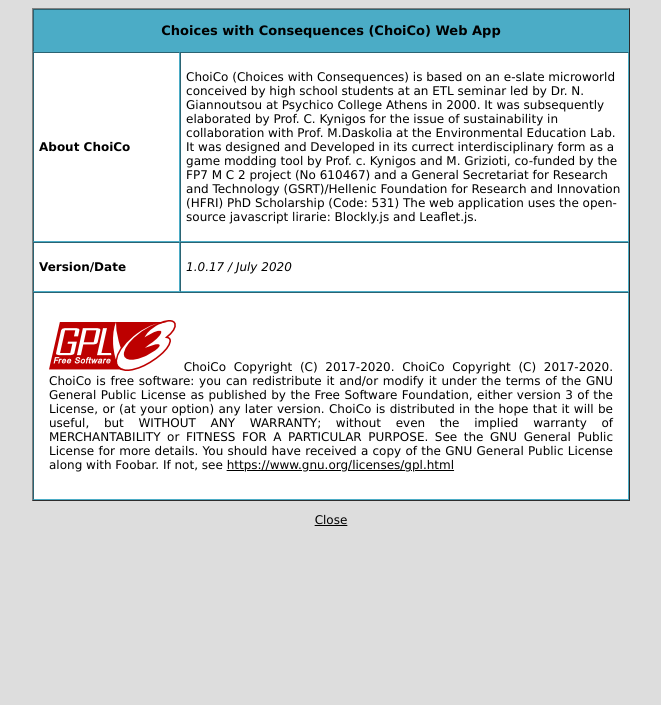
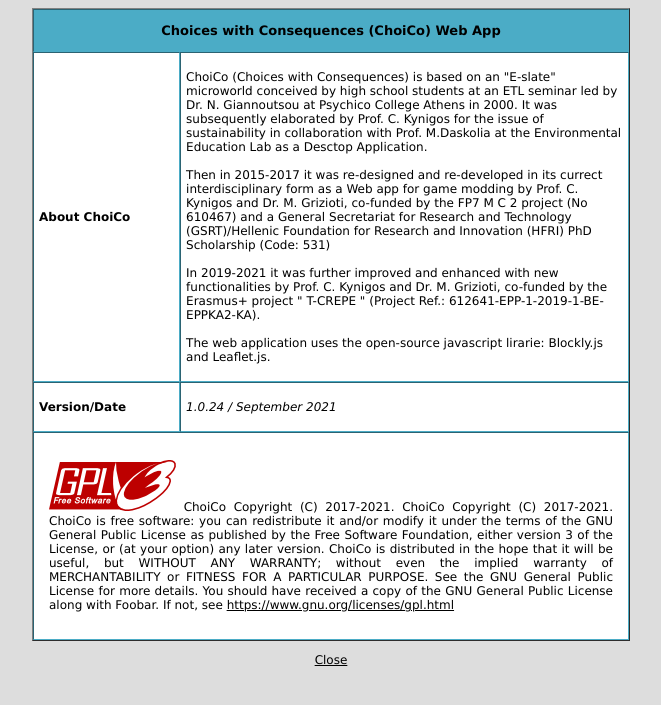
Before and after one commit to marGrizioti/choico, a PHP site: page /info/info.html in a window 1280 px wide. Shown: the top 705 px of the page, without its empty margins (309-970 px from the left). Run offline with PHP 8.4, Linux system fonts and the light colour scheme.

Commit message:
Add files via upload

```diff
--- a/css/playMode.css
+++ b/css/playMode.css
@@ -188,7 +188,6 @@
   top: 0;
   width: 100%; /* Full width */
   height: 100%; /* Full height */
-  overflow: auto; /* Enable scroll if needed */
   background-color: rgb(0,0,0); /* Fallback color */
   background-color: rgba(0,0,0,0.4); /* Black w/ opacity */
 
@@ -256,6 +255,8 @@
   min-height: 100px;
   text-align: center;
   font-size: 18px;
+  max-height: 350px;
+  overflow-y: scroll;
 }
 
 
--- a/info/info.html
+++ b/info/info.html
@@ -102,23 +102,26 @@
     </td>
     <td width="472"  class="tableInfo">
      <p>
-       ChoiCo (Choices with Consequences) is based on an e-slate microworld conceived by high school students at an ETL seminar led by Dr. N. Giannoutsou at Psychico College Athens in 2000.
-       It was subsequently elaborated by Prof. C. Kynigos for the issue of sustainability in collaboration with Prof. M.Daskolia at the Environmental Education Lab.
-       It was designed and Developed in its currect interdisciplinary form as a game modding tool by Prof. c. Kynigos and M. Grizioti, co-funded by the FP7 M C 2 project (No 610467) and a General Secretariat for Research and Technology (GSRT)/Hellenic Foundation for Research and Innovation (HFRI) PhD Scholarship (Code: 531)
-       The web application uses the open-source javascript lirarie: Blockly.js and Leaflet.js.
+       ChoiCo (Choices with Consequences) is based on an "E-slate" microworld conceived by high school students at an ETL seminar led by Dr. N. Giannoutsou at Psychico College Athens in 2000.
+       It was subsequently elaborated by Prof. C. Kynigos for the issue of sustainability in collaboration with Prof. M.Daskolia at the Environmental Education Lab as a Desctop Application.
+       <br> <br>
+       Then in 2015-2017 it was re-designed and re-developed in its currect interdisciplinary form as a Web app for game modding by Prof. C. Kynigos and Dr. M. Grizioti, co-funded by the FP7 M C 2 project (No 610467) and a General Secretariat for Research and Technology (GSRT)/Hellenic Foundation for Research and Innovation (HFRI) PhD Scholarship (Code: 531)
+       <br> <br> In 2019-2021 it was further improved and enhanced with new functionalities by Prof. C. Kynigos and Dr. M. Grizioti, co-funded by the Erasmus+ project " T-CREPE " (Project Ref.: 612641-EPP-1-2019-1-BE-EPPKA2-KA).
+
+       <br> <br> The web application uses the open-source javascript lirarie: Blockly.js and Leaflet.js.
      </p>
 	</td>
   </tr>
   <tr>
     <td width="140" class="tableInfo"><p><strong>Version/Date</strong></p></td>
-    <td width="472" class="tableInfo"><p><em> 1.0.17 / July 2020</em></p></td>
+    <td width="472" class="tableInfo"><p><em> 1.0.24 / September 2021</em></p></td>
   </tr>
   <tr>
     <td  colspan="2"  class="tableFooter">
       <p>
-      <img src ="images/gnu.png"> </img> ChoiCo Copyright (C) 2017-2020.
+      <img src ="images/gnu.png"> </img> ChoiCo Copyright (C) 2017-2021.
 
-      ChoiCo Copyright (C) 2017-2020.
+      ChoiCo Copyright (C) 2017-2021.
       ChoiCo is free software: you can redistribute it and/or modify
       it under the terms of the GNU General Public License as published by
       the Free Software Foundation, either version 3 of the License, or
--- a/xmls/workspace2.xml
+++ b/xmls/workspace2.xml
@@ -1 +1 @@
-<xml xmlns="http://www.w3.org/1999/xhtml"><block type="controls_if" id="oUgd{3K~U[F@#aF]}ygA" x="306" y="70"><value name="IF0"><block type="logic_compare" id="~a@gT-aydG21O-1G.sjK"><field name="OP">LT</field><value name="A"><block type="singleVar" id="RTuC:_mI#d@k69q|ly)+"><field name="varName">Field1 </field></block></value><value name="B"><block type="math_number" id="qIM#58w_X12vI;dXPueD"><field name="NUM">50</field></block></value></block></value><statement name="DO0"><block type="popup" id="[Q+z*@b?dHC7[R=3+,rX"><field name="popuptext">Be careful!!</field></block></statement></block></xml>
+<xml xmlns="http://www.w3.org/1999/xhtml"><block type="controls_if" id="oUgd{3K~U[F@#aF]}ygA" x="306" y="70"><value name="IF0"><block type="logic_compare" id="~a@gT-aydG21O-1G.sjK"><field name="OP">LT</field><value name="A"><block type="singleVar" id="RTuC:_mI#d@k69q|ly)+"><field name="varName">Field1</field></block></value><value name="B"><block type="math_number" id="qIM#58w_X12vI;dXPueD"><field name="NUM">50</field></block></value></block></value><statement name="DO0"><block type="popup" id="[Q+z*@b?dHC7[R=3+,rX"><field name="popuptext">Be careful!!</field></block></statement></block></xml>
--- a/xmls/workspace3.xml
+++ b/xmls/workspace3.xml
@@ -1 +1 @@
-<xml xmlns="http://www.w3.org/1999/xhtml"><block type="controls_if" id="oUgd{3K~U[F@#aF]}ygA" x="619" y="92"><value name="IF0"><block type="logic_compare" id="~a@gT-aydG21O-1G.sjK"><field name="OP">EQ</field><value name="A"><block type="singleVar" id="RTuC:_mI#d@k69q|ly)+"><field name="varName">Field1 </field></block></value><value name="B"><block type="math_number" id="qIM#58w_X12vI;dXPueD"><field name="NUM">0</field></block></value></block></value><statement name="DO0"><block type="popup" id="[XMzb=tiZEwjnqR(]mUV"><field name="popuptext">default</field><next><block type="gameover" id="MLR/6i}9oB6st5-+BGN}"></block></next></block></statement></block></xml>
+<xml xmlns="http://www.w3.org/1999/xhtml"><block type="controls_if" id="oUgd{3K~U[F@#aF]}ygA" x="619" y="92"><value name="IF0"><block type="logic_compare" id="~a@gT-aydG21O-1G.sjK"><field name="OP">EQ</field><value name="A"><block type="singleVar" id="RTuC:_mI#d@k69q|ly)+"><field name="varName">Field1</field></block></value><value name="B"><block type="math_number" id="qIM#58w_X12vI;dXPueD"><field name="NUM">0</field></block></value></block></value><statement name="DO0"><block type="popup" id="[XMzb=tiZEwjnqR(]mUV"><field name="popuptext">default</field><next><block type="gameover" id="MLR/6i}9oB6st5-+BGN}"></block></next></block></statement></block></xml>
```
Also changed, not shown: index.html (+14 -8 lines).
